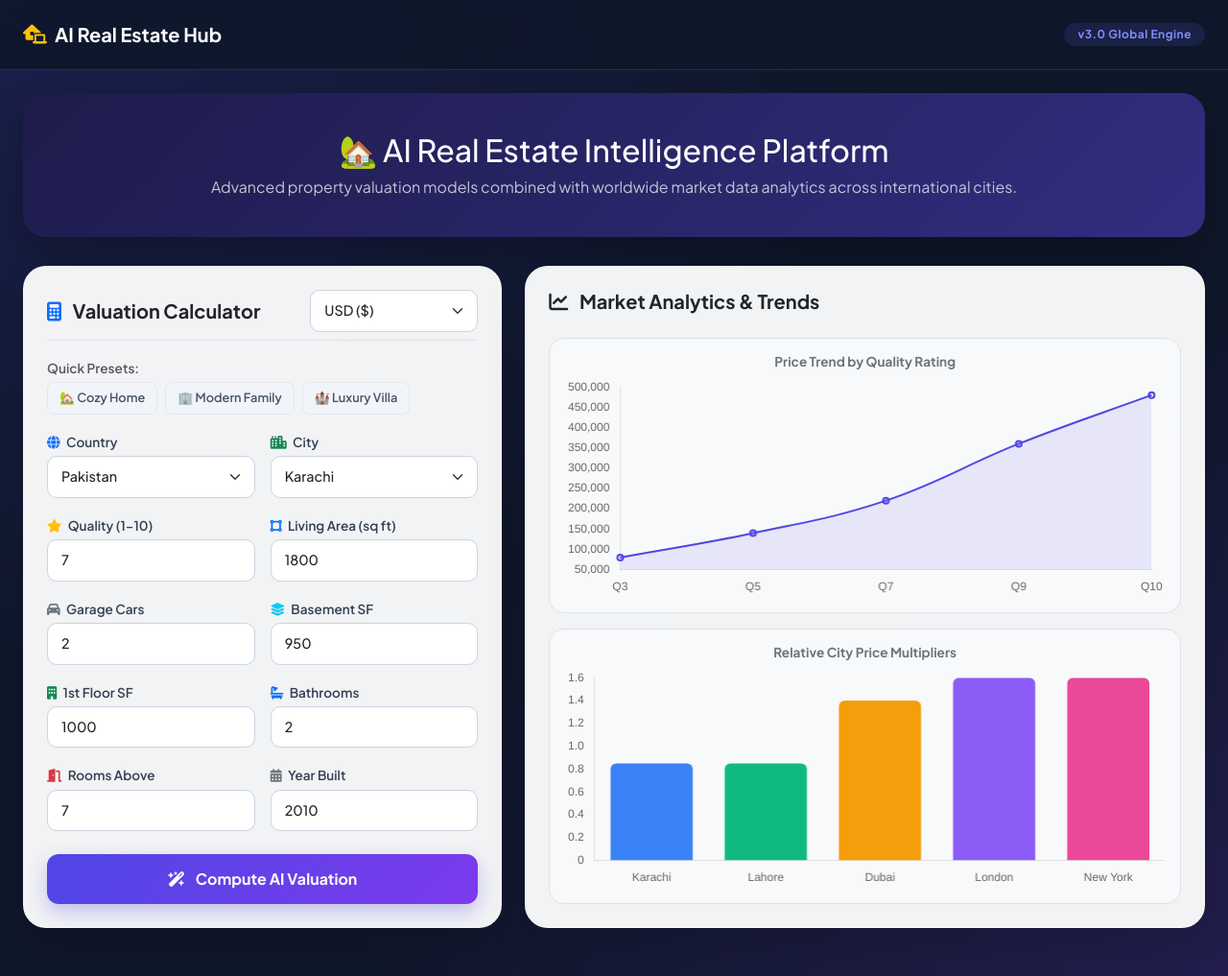
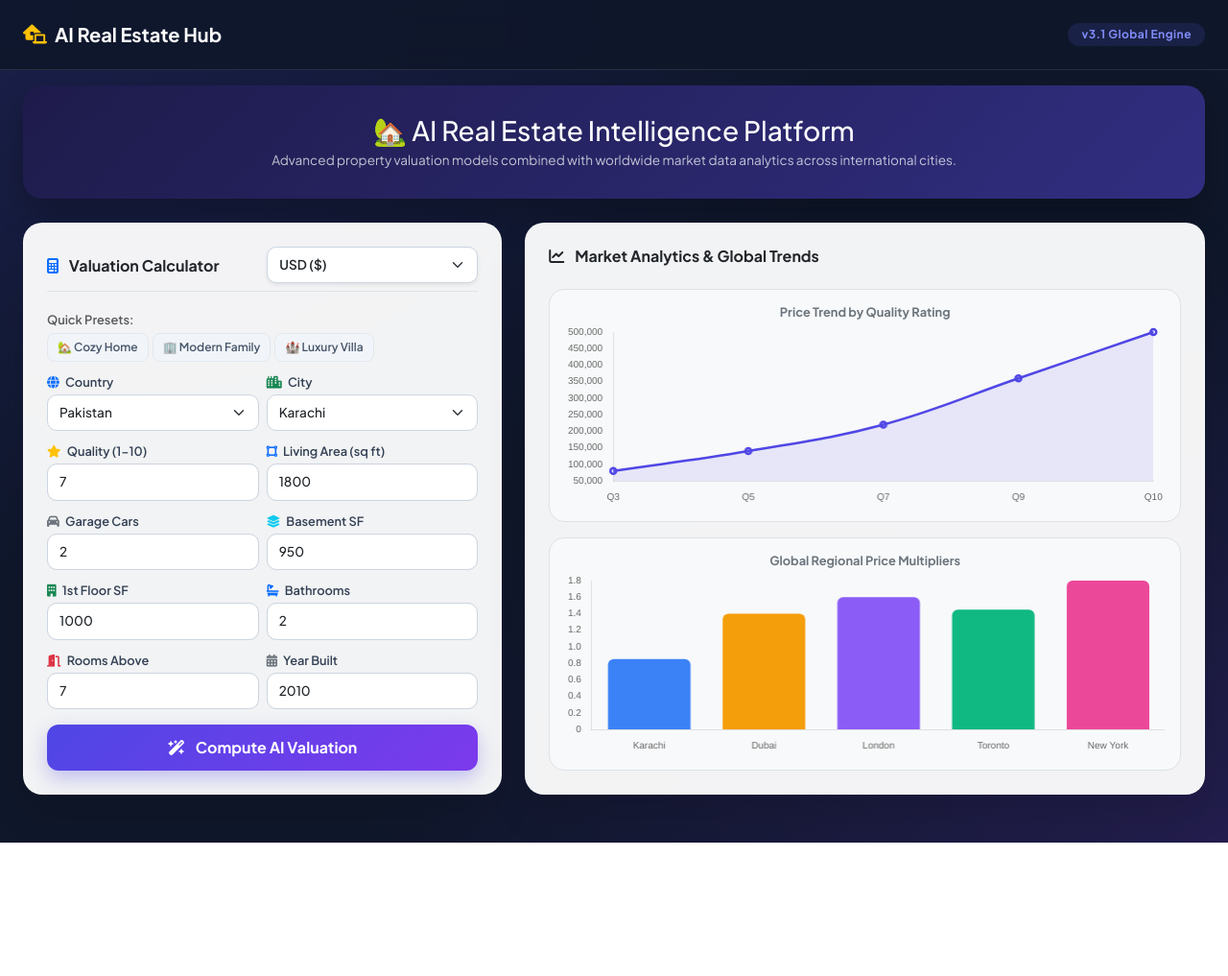
Before and after one commit to rabia537193-gif/ai-realestate-platform, a FastAPI app: page / in a window 1280 px wide. Shown: the whole page at 96% size. After the commit the page ends 878 px from the top, so only its background shows below. Run offline with FastAPI, Linux system fonts and the light colour scheme.

Commit message:
Fix chart rendering and currency dropdown layout

```diff
--- a/app/templates/index.html
+++ b/app/templates/index.html
@@ -40,15 +40,15 @@
         .hero-banner {
             background: linear-gradient(135deg, #1e1b4b 0%, #312e81 100%);
             color: white;
-            padding: 40px 20px;
-            border-radius: 24px;
+            padding: 30px 20px;
+            border-radius: 20px;
             box-shadow: 0 15px 35px rgba(0,0,0,0.25);
-            margin-bottom: 30px;
+            margin-bottom: 25px;
         }
 
         .panel-box {
             background: var(--card-bg);
-            border-radius: 24px;
+            border-radius: 20px;
             box-shadow: var(--shadow);
             border: 1px solid rgba(255, 255, 255, 0.5);
             height: 100%;
@@ -56,9 +56,9 @@
 
         .form-control, .form-select {
             border-radius: 10px;
-            padding: 10px 14px;
+            padding: 8px 12px;
             border: 1px solid #cbd5e1;
-            font-size: 0.9rem;
+            font-size: 0.85rem;
             font-weight: 500;
         }
 
@@ -70,15 +70,15 @@
         .form-label {
             font-weight: 600;
             color: #334155;
-            font-size: 0.85rem;
-            margin-bottom: 4px;
+            font-size: 0.8rem;
+            margin-bottom: 3px;
         }
 
         .btn-predict {
             background: var(--primary-gradient);
             border: none;
             border-radius: 12px;
-            padding: 14px;
+            padding: 12px;
             font-weight: 700;
             color: white;
             box-shadow: 0 8px 20px rgba(79, 70, 229, 0.3);
@@ -95,8 +95,8 @@
             background: #f1f5f9;
             border: 1px solid #e2e8f0;
             border-radius: 8px;
-            padding: 6px 12px;
-            font-size: 0.8rem;
+            padding: 5px 10px;
+            font-size: 0.75rem;
             font-weight: 600;
             color: #475569;
             transition: all 0.2s;
@@ -111,7 +111,7 @@
         .result-box {
             background: linear-gradient(135deg, #ecfdf5 0%, #d1fae5 100%);
             border: 1px solid #a7f3d0;
-            border-radius: 16px;
+            border-radius: 14px;
             color: #065f46;
         }
 
@@ -124,17 +124,23 @@
             font-size: 0.75rem;
             letter-spacing: 0.5px;
         }
+
+        .chart-container {
+            position: relative;
+            height: 190px;
+            width: 100%;
+        }
     </style>
 </head>
 <body>
 
     <!-- Navbar -->
-    <nav class="navbar navbar-custom navbar-dark py-3 mb-4">
+    <nav class="navbar navbar-custom navbar-dark py-3 mb-3">
         <div class="container-fluid px-4">
             <a class="navbar-brand fw-bold fs-5 d-flex align-items-center" href="#">
                 <i class="fa-solid fa-house-laptop text-warning me-2"></i> AI Real Estate Hub
             </a>
-            <span class="badge badge-ai">v3.0 Global Engine</span>
+            <span class="badge badge-ai">v3.1 Global Engine</span>
         </div>
     </nav>
 
@@ -143,8 +149,8 @@
 
         <!-- Hero Header -->
         <div class="hero-banner text-center">
-            <h1 class="fw-extrabold mb-2 fs-2">🏡 AI Real Estate Intelligence Platform</h1>
-            <p class="text-light opacity-75 mb-0 fs-6">
+            <h1 class="fw-extrabold mb-1 fs-3">🏡 AI Real Estate Intelligence Platform</h1>
+            <p class="text-light opacity-75 mb-0" style="font-size: 0.85rem;">
                 Advanced property valuation models combined with worldwide market data analytics across international cities.
             </p>
         </div>
@@ -154,12 +160,12 @@
 
             <!-- Left Panel: Prediction Calculator Form -->
             <div class="col-lg-5">
-                <div class="panel-box p-4 p-md-4">
+                <div class="panel-box p-3 p-md-4">
                     <div class="d-flex justify-content-between align-items-center mb-3 pb-2 border-bottom">
-                        <h5 class="fw-bold mb-0 text-dark"><i class="fa-solid fa-calculator text-primary me-2"></i> Valuation Calculator</h5>
+                        <h6 class="fw-bold mb-0 text-dark"><i class="fa-solid fa-calculator text-primary me-2"></i> Valuation Calculator</h6>
 
                         <!-- Worldwide Currency Dropdown -->
-                        <select id="currency-select" class="form-select form-select-sm" style="width: 175px; padding-right: 28px;">
+                        <select id="currency-select" class="form-select form-select-sm shadow-sm" style="width: 220px; font-weight: 600; padding-right: 30px;">
                             <option value="USD" selected>USD ($)</option>
                             <option value="PKR">Pakistani Rupee (₨)</option>
                             <option value="GBP">British Pound (£)</option>
@@ -173,9 +179,9 @@
                     </div>
 
                     <!-- Quick Presets -->
-                    <div class="mb-3">
+                    <div class="mb-2">
                         <label class="form-label text-muted">Quick Presets:</label>
-                        <div class="d-flex flex-wrap gap-2">
+                        <div class="d-flex flex-wrap gap-1">
                             <button type="button" class="preset-btn" onclick="loadPreset('cozy')">🏡 Cozy Home</button>
                             <button type="button" class="preset-btn" onclick="loadPreset('modern')">🏢 Modern Family</button>
                             <button type="button" class="preset-btn" onclick="loadPreset('luxury')">🏰 Luxury Villa</button>
@@ -183,7 +189,7 @@
                     </div>
 
                     <form id="prediction-form">
-                        <div class="row g-3">
+                        <div class="row g-2">
                             <div class="col-6">
                                 <label class="form-label"><i class="fa-solid fa-globe text-primary me-1"></i> Country</label>
                                 <select class="form-select" id="country" required onchange="updateCities()">
@@ -245,7 +251,7 @@
                             </div>
                         </div>
 
-                        <button type="submit" class="btn btn-predict w-100 mt-4">
+                        <button type="submit" class="btn btn-predict w-100 mt-3">
                             <i class="fa-solid fa-wand-magic-sparkles me-2"></i> Compute AI Valuation
                         </button>
                     </form>
@@ -264,21 +270,25 @@
             <!-- Right Panel: Visual Analytics Charts -->
             <div class="col-lg-7">
                 <div class="panel-box p-4 d-flex flex-column justify-content-between">
-                    <h5 class="fw-bold mb-3 text-dark">
-                        <i class="fa-solid fa-chart-line text-indigo-600 me-2"></i> Market Analytics & Trends
-                    </h5>
+                    <h6 class="fw-bold mb-3 text-dark">
+                        <i class="fa-solid fa-chart-line text-indigo-600 me-2"></i> Market Analytics & Global Trends
+                    </h6>
 
                     <div class="row g-3">
                         <div class="col-12">
                             <div class="p-3 bg-light rounded-4 border">
-                                <h6 class="fw-bold text-secondary text-center mb-2" style="font-size: 0.85rem;">Price Trend by Quality Rating</h6>
-                                <canvas id="qualityChart" height="110"></canvas>
+                                <h6 class="fw-bold text-secondary text-center mb-1" style="font-size: 0.8rem;">Price Trend by Quality Rating</h6>
+                                <div class="chart-container">
+                                    <canvas id="qualityChart"></canvas>
+                                </div>
                             </div>
                         </div>
                         <div class="col-12">
                             <div class="p-3 bg-light rounded-4 border">
-                                <h6 class="fw-bold text-secondary text-center mb-2" style="font-size: 0.85rem;">Relative City Price Multipliers</h6>
-                                <canvas id="cityChart" height="110"></canvas>
+                                <h6 class="fw-bold text-secondary text-center mb-1" style="font-size: 0.8rem;">Global Regional Price Multipliers</h6>
+                                <div class="chart-container">
+                                    <canvas id="cityChart"></canvas>
+                                </div>
                             </div>
                         </div>
                     </div>
@@ -415,26 +425,36 @@
             document.getElementById('predicted-price').innerText = config.symbol + Math.round(convertedPrice).toLocaleString();
         }
 
-        // Render Analytics Charts
-        window.onload = function() {
+        // Render Analytics Charts Safely on DOM Load
+        document.addEventListener("DOMContentLoaded", function() {
             const ctx1 = document.getElementById('qualityChart').getContext('2d');
             new Chart(ctx1, {
                 type: 'line',
                 data: {
                     labels: ['Q3', 'Q5', 'Q7', 'Q9', 'Q10'],
                     datasets: [{
-                        data: [80000, 140000, 220000, 360000, 480000],
+                        data: [80000, 140000, 220000, 360000, 500000],
                         borderColor: '#4f46e5',
                         backgroundColor: 'rgba(79, 70, 229, 0.1)',
                         fill: true,
                         tension: 0.4,
-                        borderWidth: 2
+                        borderWidth: 2.5
                     }]
                 },
                 options: {
                     responsive: true,
+                    maintainAspectRatio: false,
                     plugins: { legend: { display: false } },
-                    scales: { y: { grid: { display: false } }, x: { grid: { display: false } } }
+                    scales: {
+                        y: {
+                            grid: { display: false },
+                            ticks: { font: { size: 10 } }
+                        },
+                        x: {
+                            grid: { display: false },
+                            ticks: { font: { size: 10 } }
+                        }
+                    }
                 }
             });
 
@@ -442,20 +462,30 @@
             new Chart(ctx2, {
                 type: 'bar',
                 data: {
-                    labels: ['Karachi', 'Lahore', 'Dubai', 'London', 'New York'],
+                    labels: ['Karachi', 'Dubai', 'London', 'Toronto', 'New York'],
                     datasets: [{
-                        data: [0.85, 0.85, 1.40, 1.60, 1.60],
-                        backgroundColor: ['#3b82f6', '#10b981', '#f59e0b', '#8b5cf6', '#ec4899'],
+                        data: [0.85, 1.40, 1.60, 1.45, 1.80],
+                        backgroundColor: ['#3b82f6', '#f59e0b', '#8b5cf6', '#10b981', '#ec4899'],
                         borderRadius: 6
                     }]
                 },
                 options: {
                     responsive: true,
+                    maintainAspectRatio: false,
                     plugins: { legend: { display: false } },
-                    scales: { y: { grid: { display: false } }, x: { grid: { display: false } } }
+                    scales: {
+                        y: {
+                            grid: { display: false },
+                            ticks: { font: { size: 10 } }
+                        },
+                        x: {
+                            grid: { display: false },
+                            ticks: { font: { size: 10 } }
+                        }
+                    }
                 }
             });
-        };
+        });
     </script>
 </body>
 </html>
```
